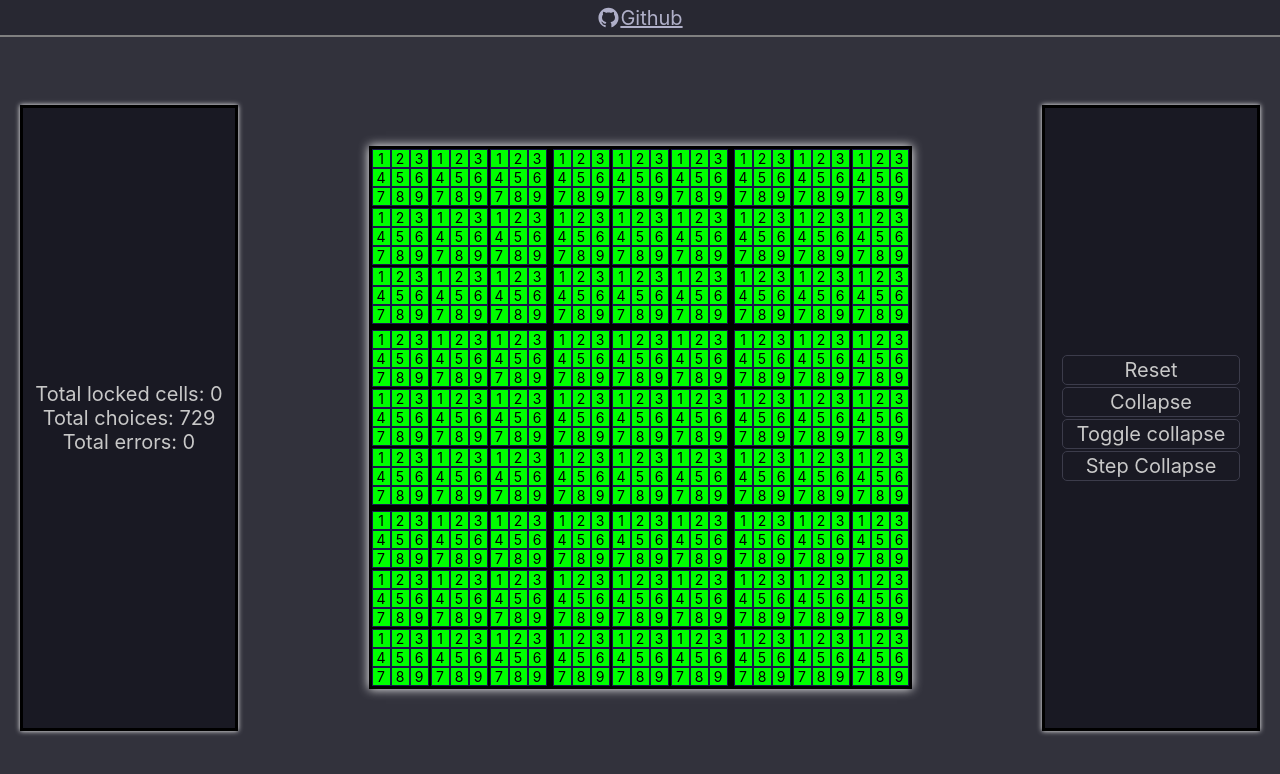
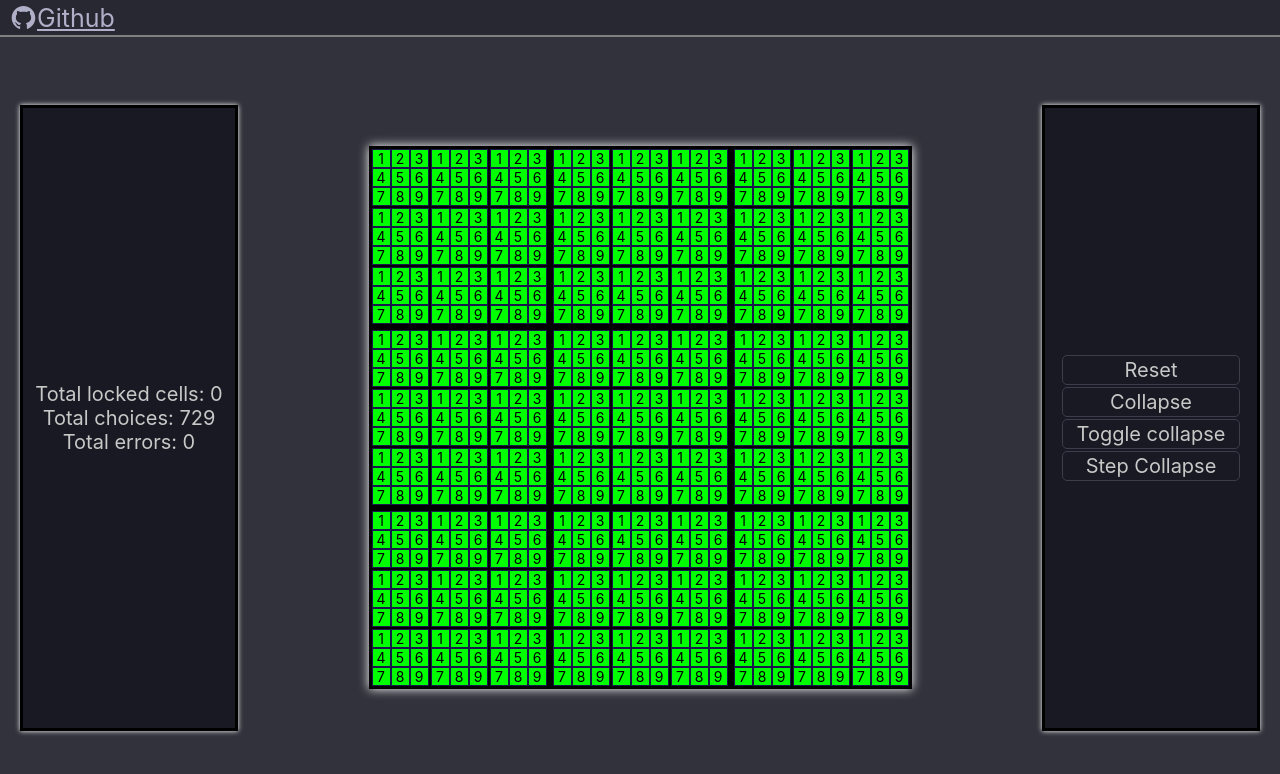
Before and after one commit to peoplestealusernames/sudoku-wave-collapse, a React (Create React App) app: page / in a window 1280 px wide. Shown: the top 774 px of the page. Built offline with nearby package versions, Linux system fonts and the light colour scheme.

Commit message:
Changed Github href formating

```diff
--- a/src/TopBar.tsx
+++ b/src/TopBar.tsx
@@ -27,16 +27,17 @@ export function TopBar() {
             width: "100%",
             alignContent: "center",
             alignItems: "center",
-            justifyContent: "center",
+            justifyContent: "start",
             justifyItems: "center",
             verticalAlign: "center",
             borderBottom: "2px solid grey",
             color: "rgb(175,175,200)",
-            fontSize: "20px"
+            fontSize: "25px",
+            userSelect: "none",
         }}
     >
-        <a style={ItemStyle} href="https://github.com/peoplestealusernames/sudoku-wave-collapse#readme">
-            <AiOutlineGithub size={23} />
+        <a style={{ ...ItemStyle, marginLeft: "10px" }} href="https://github.com/peoplestealusernames/sudoku-wave-collapse#readme">
+            <AiOutlineGithub size={27} />
             Github
         </a>
     </div>
```
